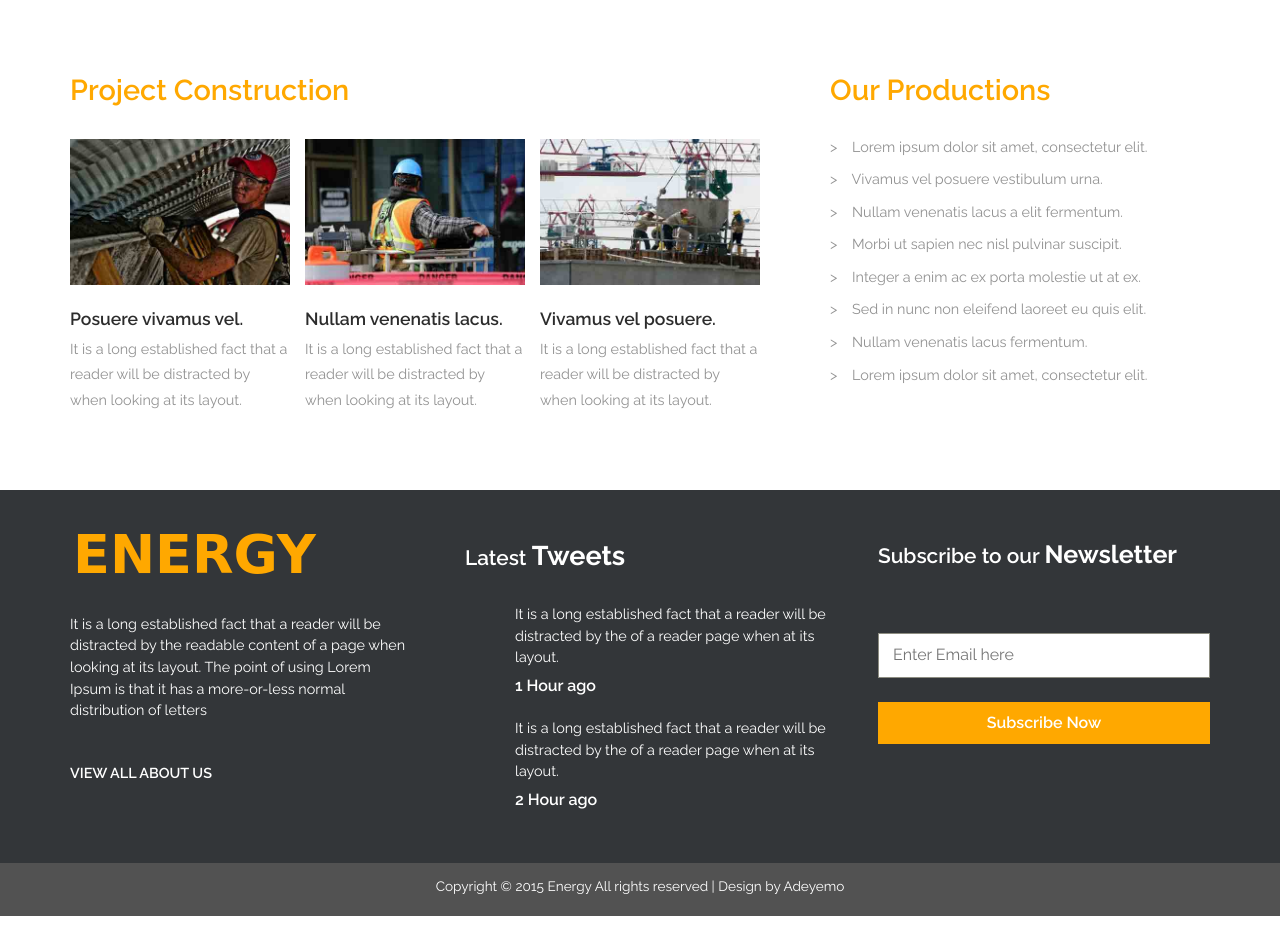
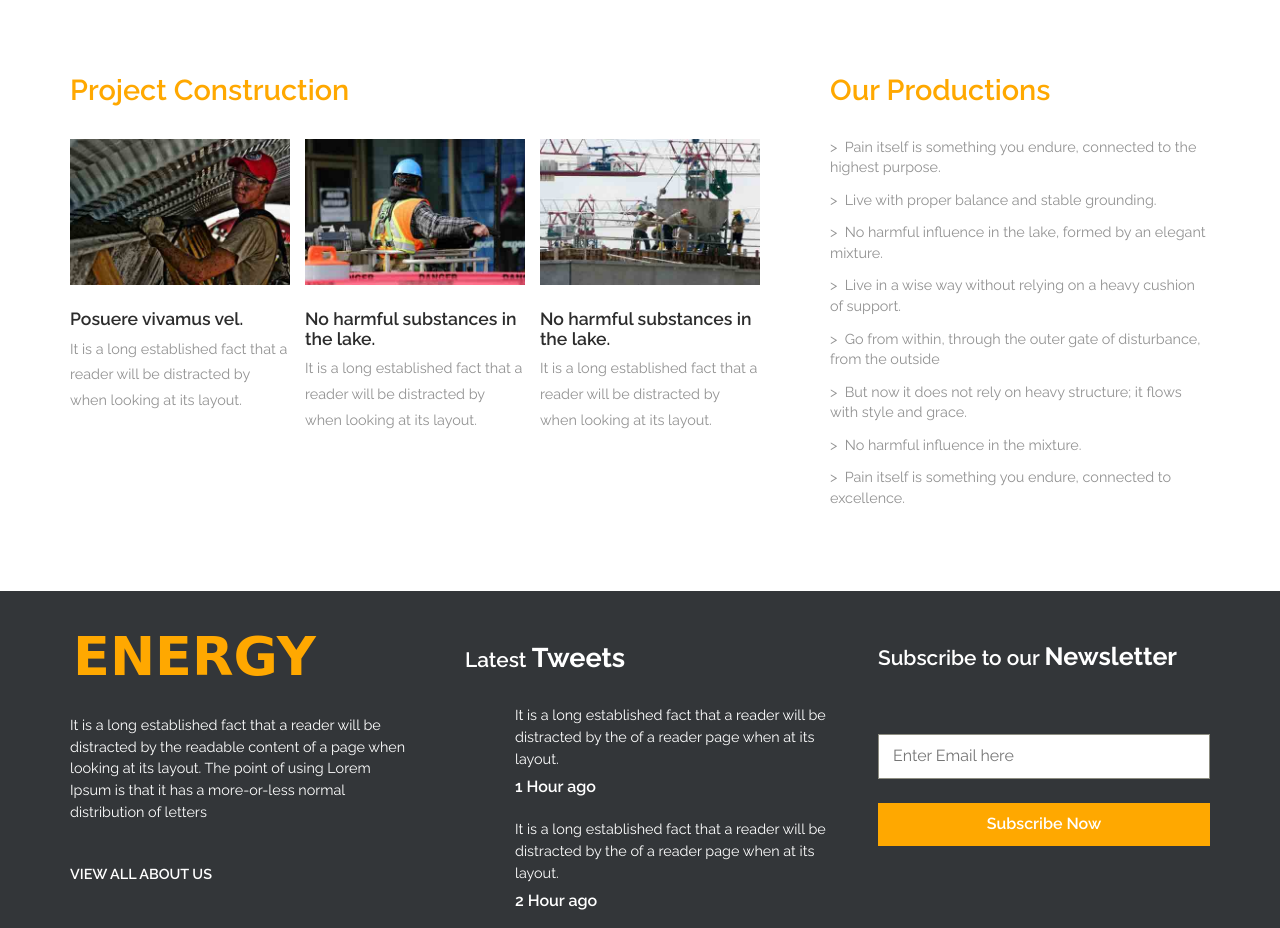
Before and after one commit to adewon7/ololade, a plain HTML site: page index.html in a window 1280 px wide. Shown: the part 2780-3708 px from the top of the page. Drawn offline with Linux system fonts and the light colour scheme; a web font is replaced by a local one.

Commit message:
Update index.html

```diff
--- a/index.html
+++ b/index.html
@@ -286,12 +286,12 @@ Smartphone Compatible web template, free webdesigns for Nokia, Samsung, LG, Sony
 			 </div>
 			 <div class="product-grid">
 				 <img src="images/pc2.jpg" alt=""/>
-				 <h4><a href="project.html">Nullam venenatis lacus.</a></h4>
+				 <h4><a href="project.html">No harmful substances in the lake.</a></h4>
 				 <p>It is a long established fact that a reader will be distracted by when looking at its layout.</p>
 			 </div>
 			 <div class="product-grid">
 				 <img src="images/pc3.jpg" alt=""/>
-				 <h4><a href="project.html">Vivamus vel posuere.</a></h4>
+				 <h4><a href="project.html">No harmful substances in the lake.</a></h4>
 				 <p>It is a long established fact that a reader will be distracted by when looking at its layout.</p>
 			 </div>
 			 <div class="clearfix"></div>
@@ -299,14 +299,14 @@ Smartphone Compatible web template, free webdesigns for Nokia, Samsung, LG, Sony
 		 <div class="col-md-4 product-lists">
 			 <h3>Our Productions</h3>
 			 <ul class="list1">
-				 <li><a href="#">>  &nbsp;&nbsp Lorem ipsum dolor sit amet, consectetur elit.</a></li>
-				 <li><a href="#">>  &nbsp;&nbsp Vivamus vel posuere vestibulum urna.</a></li>
-				 <li><a href="#">>  &nbsp;&nbsp Nullam venenatis lacus a elit fermentum.</a></li>
-				 <li><a href="#">>  &nbsp;&nbsp Morbi ut sapien nec nisl pulvinar suscipit.</a></li>
-				 <li><a href="#">>  &nbsp;&nbsp Integer a enim ac ex porta molestie ut at ex.</a></li>
-				 <li><a href="#">>  &nbsp;&nbsp Sed in nunc non eleifend laoreet eu quis elit.</a></li>
-				 <li><a href="#">>  &nbsp;&nbsp Nullam venenatis lacus fermentum.</a></li>
-				 <li><a href="#">>  &nbsp;&nbsp Lorem ipsum dolor sit amet, consectetur elit.</a></li>
+				 <li><a href="#">>  &nbsp;Pain itself is something you endure, connected to the highest purpose.</a></li>
+				 <li><a href="#">>  &nbsp;Live with proper balance and stable grounding.</a></li>
+				 <li><a href="#">>  &nbsp;No harmful influence in the lake, formed by an elegant mixture.</a></li>
+				 <li><a href="#">>  &nbsp;Live in a wise way without relying on a heavy cushion of support.</a></li>
+				 <li><a href="#">>  &nbsp;Go from within, through the outer gate of disturbance, from the outside</a></li>
+				 <li><a href="#">>  &nbsp;But now it does not rely on heavy structure; it flows with style and grace.</a></li>
+				 <li><a href="#">>  &nbsp;No harmful influence in the mixture.</a></li>
+				 <li><a href="#">>  &nbsp;Pain itself is something you endure, connected to excellence.</a></li>
 			 </ul>
 		 </div>
 		 <div class="clearfix"></div>
```
